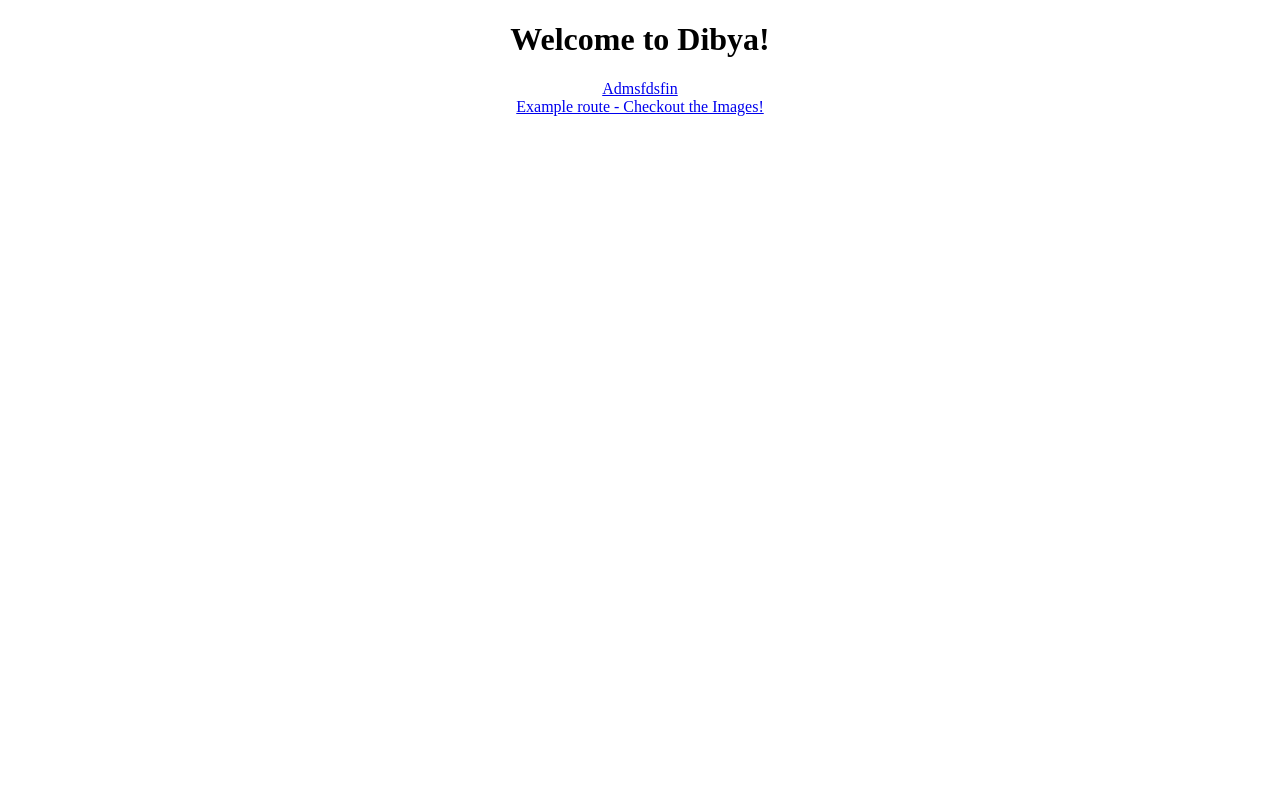
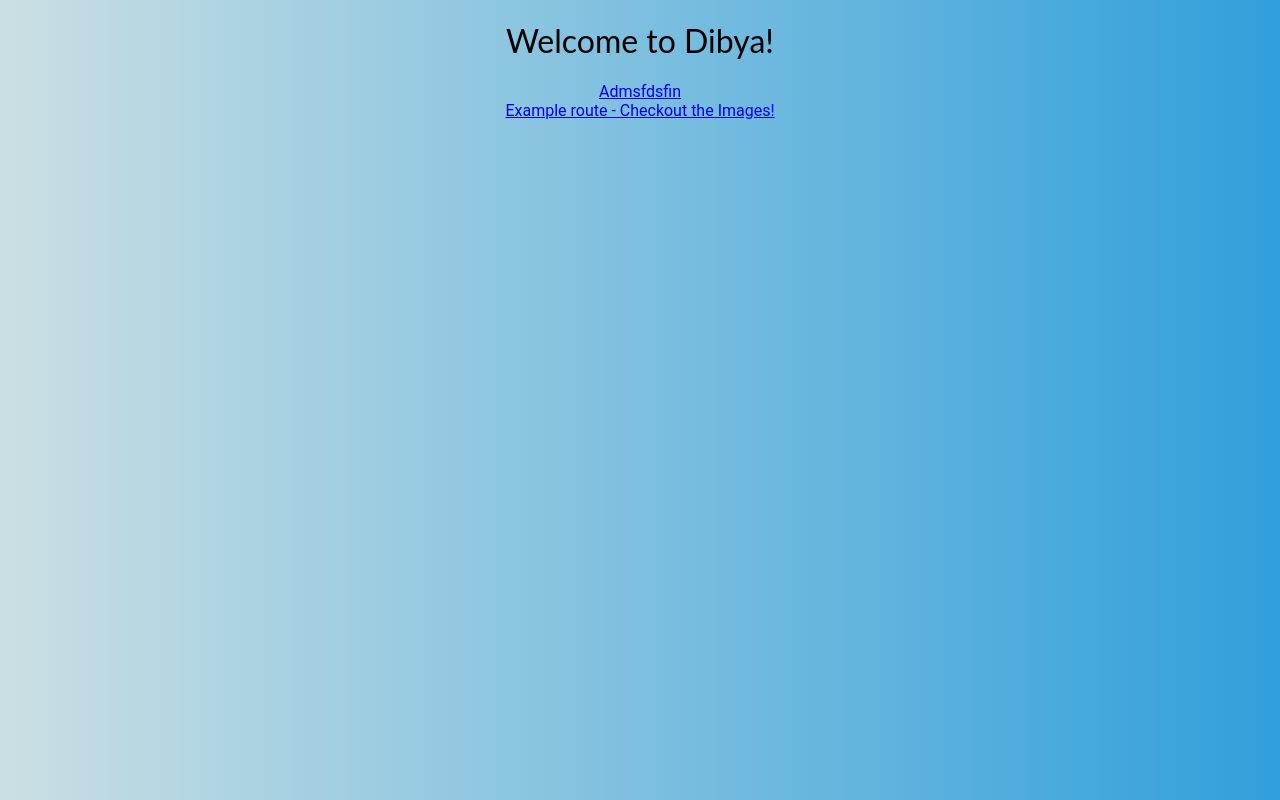
Before and after one commit to dibyadas/wecp-task, an Angular app: page / in a window 1280 px wide. Built offline with nearby package versions, Linux system fonts and the light colour scheme.

Commit message:
update css

```diff
--- a/src/app/app.component.css
+++ b/src/app/app.component.css
@@ -0,0 +1,14 @@
+h1{
+    font-family:  "Lato", sans-serif;
+    font-weight: normal;
+}
+
+div{
+    font-family: "Roboto", sans-serif;
+    font-weight: normal;
+}
+
+#foc{
+    display: flex;
+    justify-content: space-around;
+}
--- a/src/app/id/id.component.css
+++ b/src/app/id/id.component.css
@@ -0,0 +1,38 @@
+.main{
+    display: flex;
+    justify-content: space-between;
+}
+
+.main{
+    padding: 5%;
+}
+
+img {
+    width: 90%;
+    height: 120%;
+}
+
+.material-button-raised {
+    vertical-align: middle;
+    box-shadow: 5px 7px 2px -1px rgba(0, 0, 0, 0.2), 0px 2px 2px 0px rgba(0, 0, 0, 0.14), 0px 1px 5px 0px rgba(0, 0, 0, 0.12);
+      transition: box-shadow 0.2s;
+  }
+
+.material-button-raised:hover,
+.material-button-raised:focus {
+    box-shadow: 0px 2px 4px -1px rgba(0, 0, 0, 0.2), 0px 4px 5px 0px rgba(0, 0, 0, 0.14), 0px 1px 10px 0px rgba(0, 0, 0, 0.12);
+}
+
+.status-message {
+    position: fixed;
+     top: 10px;
+     color: #fff;
+     font-size: 1.2rem;
+     background: #18192b;
+     border-radius: 10px;
+     border: 2px solid #3c3e63;
+}
+
+.message-text {
+    padding: 7px;
+}
--- a/src/styles.css
+++ b/src/styles.css
@@ -1 +1,6 @@
 /* You can add global styles to this file, and also import other style files */
+html{
+    background: #309fdb;  /* fallback for old browsers */
+    background: -webkit-linear-gradient(to right, #cadfe3, #309fdb);  /* Chrome 10-25, Safari 5.1-6 */
+     background: linear-gradient(to right, #cadfe3, #309fdb); /* W3C, IE 10+/ Edge, Firefox 16+, Chrome 26+, Opera 12+, Safari 7+ */
+}
```
